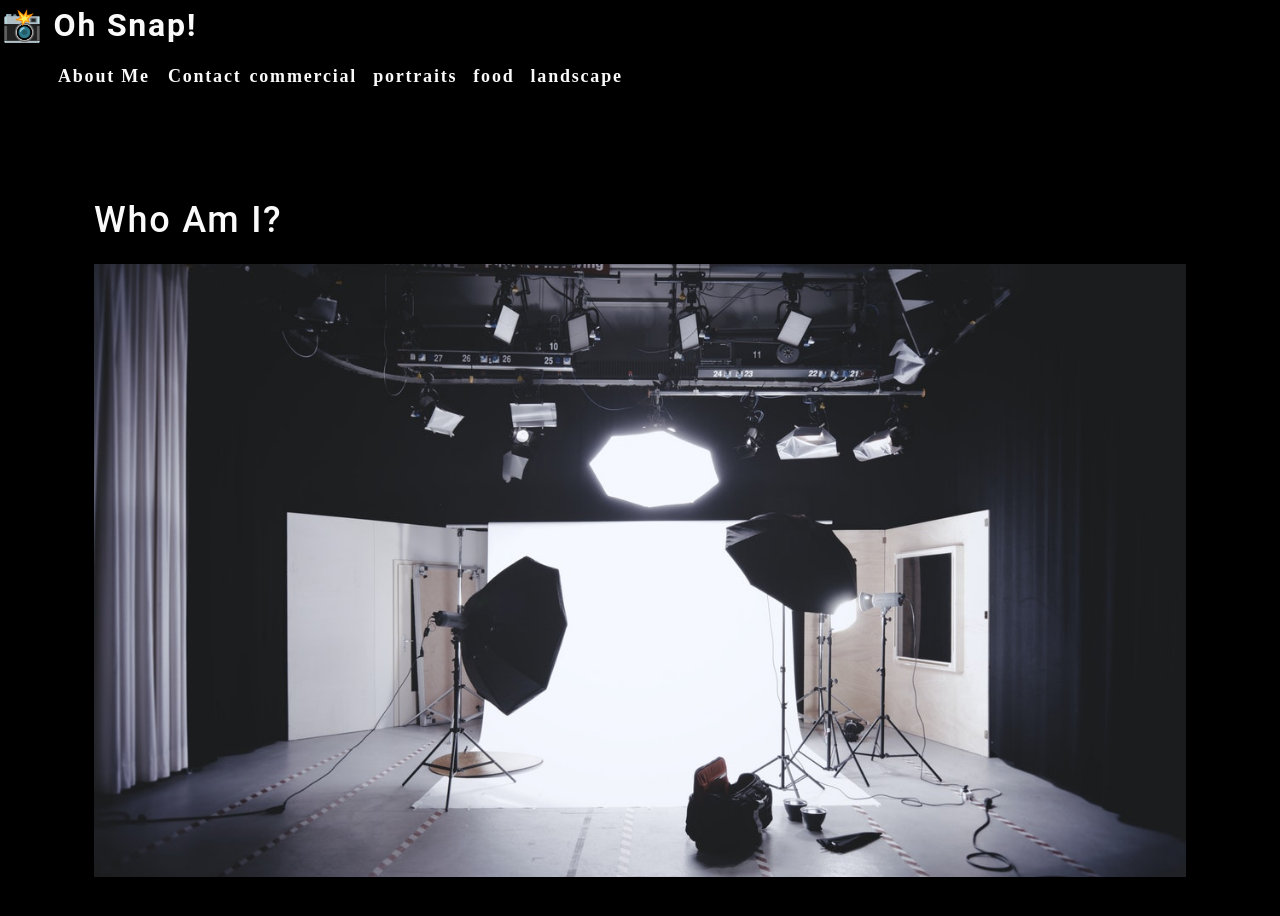
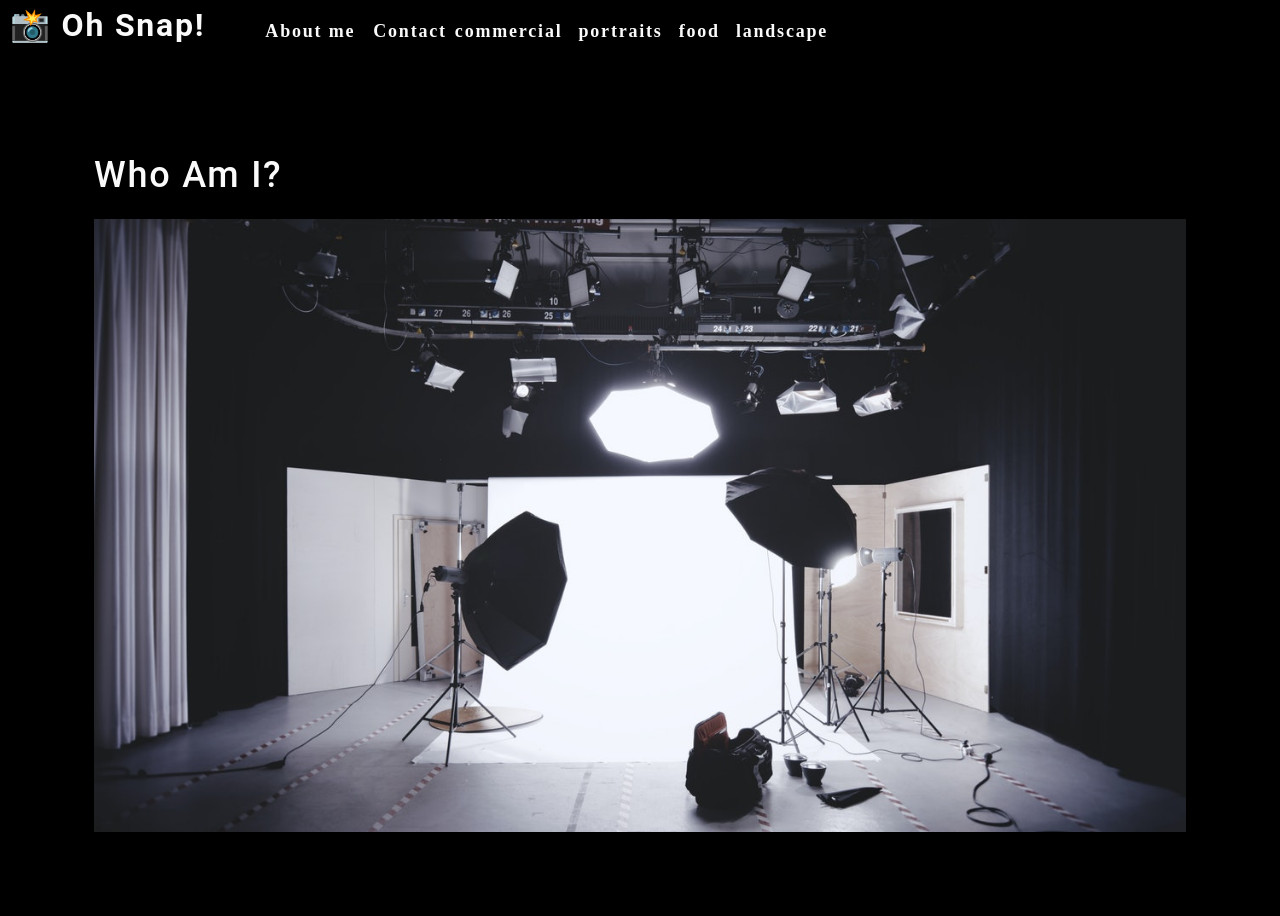
Before and after one commit to ericy98/photo-port, a React (Create React App) app: page / in a window 1280 px wide. Shown: the top 916 px of the page. Built offline with nearby package versions, Linux system fonts and the light colour scheme.

Commit message:
finish nav test

```diff
--- a/src/components/Nav/index.js
+++ b/src/components/Nav/index.js
@@ -4,17 +4,17 @@ const Nav = () => {
     // must have a key attribute when map over JSX
     // after map() return only a single JSX element
     return (
-        <header>
+        <header className="flex-row px-1">
             <h2>
-                <a href="/">
+                <a data-testid="link" href="/">
                     <span role="img" aria-label="camera"> 📸</span> Oh Snap!
                 </a>
             </h2>
             <nav>
                 <ul className="flex-row">
                     <li className="mx-2">
-                        <a href="#about">
-                            About Me
+                        <a data-testid="about" href="#about">
+                            About me
                         </a>
                     </li>
                     <li>
```
Also changed, not shown: 2 other files (tests, documents, lock files or other folders).
